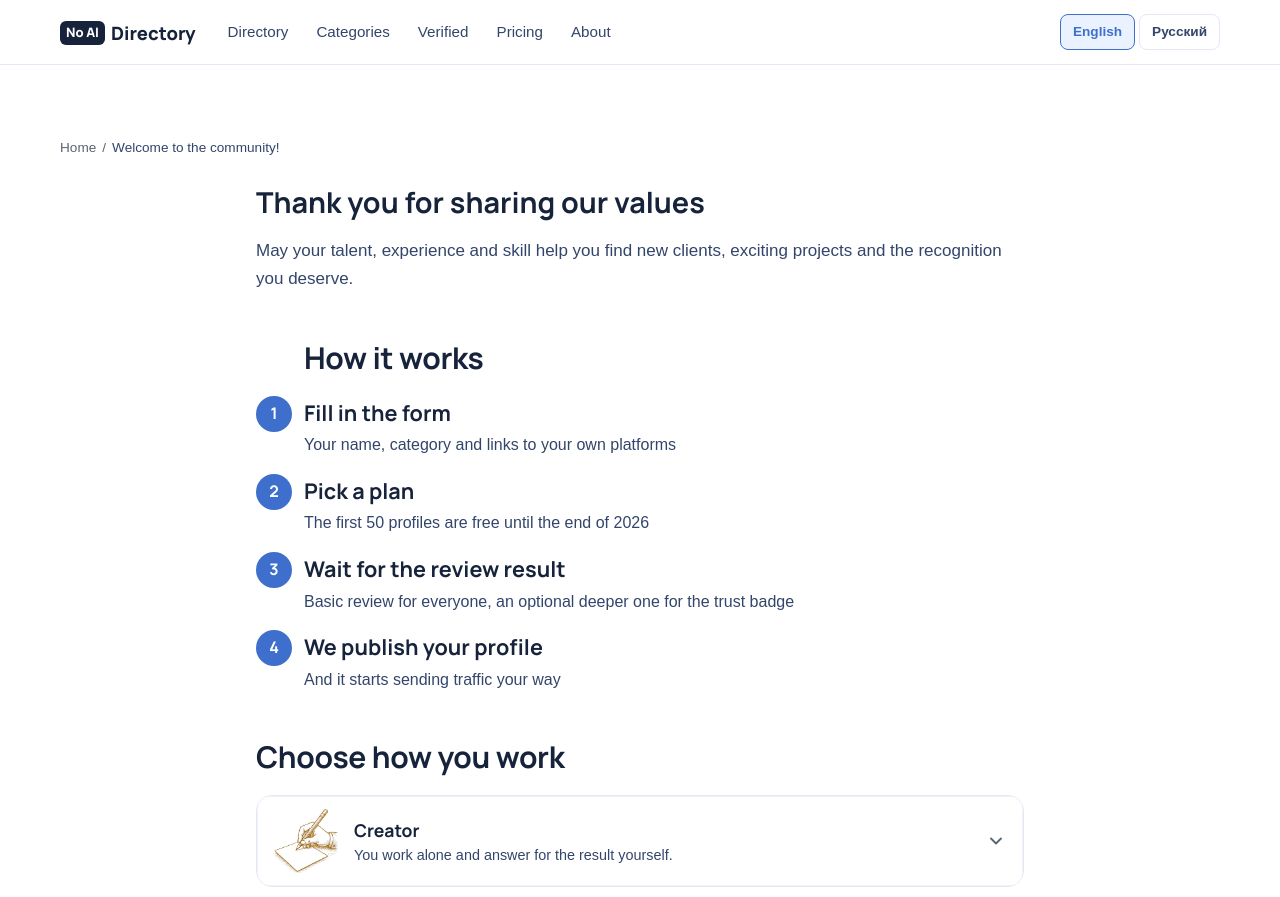
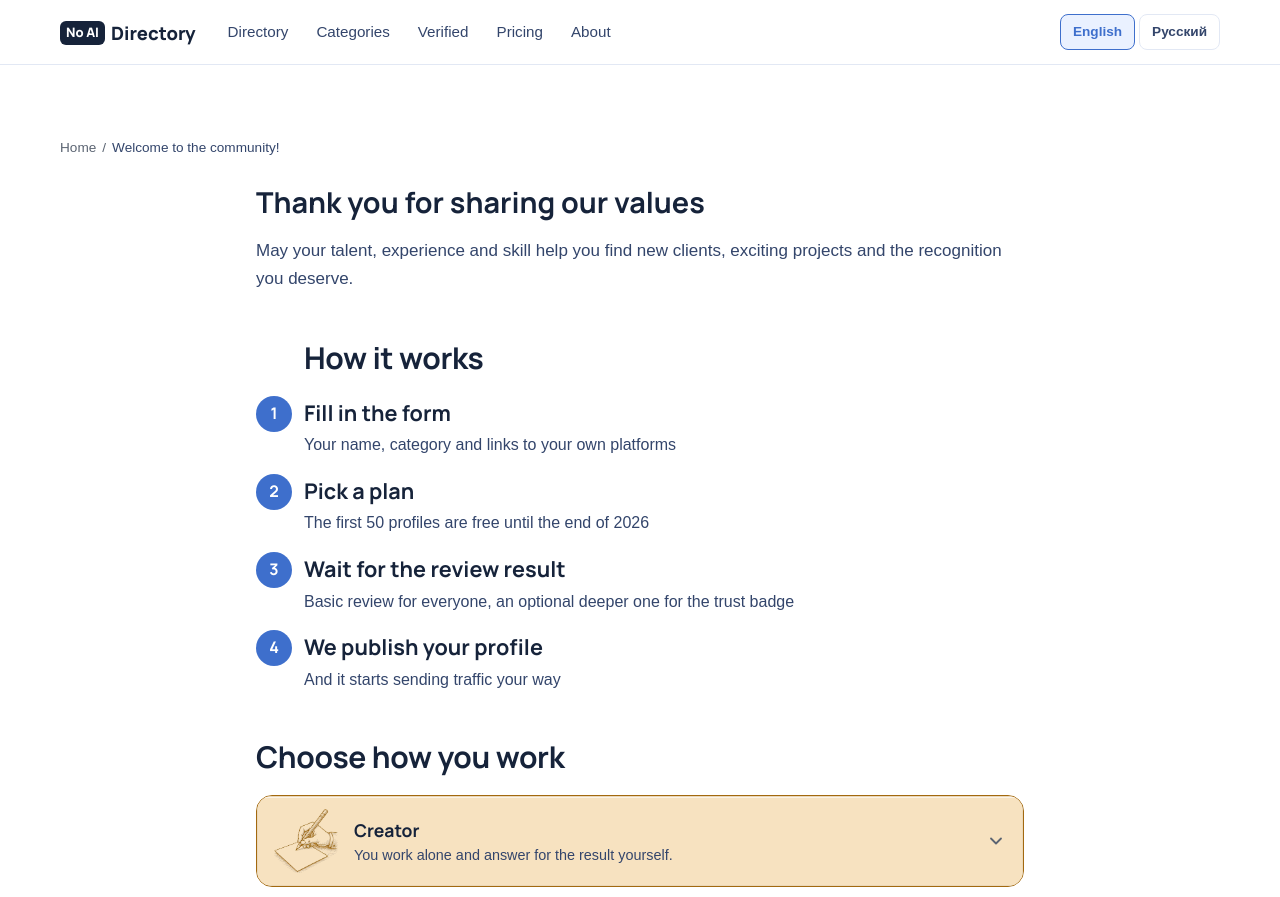
Before and after one commit to dm100usa-oss/no-ai-marketplace, a Next.js app: page /en/join in a window 1280 px wide. Shown: the top 897 px of the page. Built offline with nearby package versions, Linux system fonts and the light colour scheme; a web font is replaced by a local one.

Commit message:
Add files via upload

```diff
--- a/src/components/JoinPicker.tsx
+++ b/src/components/JoinPicker.tsx
@@ -56,7 +56,7 @@ export function JoinPicker({ lang, dict }: { lang: Locale; dict: Dictionary }) {
               key={type}
               className="overflow-hidden rounded-2xl border"
               style={{
-                borderColor: active ? tone.solid : "var(--color-line)",
+                borderColor: tone.solid,
                 borderWidth: active ? 2 : 1,
               }}
             >
@@ -67,7 +67,7 @@ export function JoinPicker({ lang, dict }: { lang: Locale; dict: Dictionary }) {
                 aria-expanded={active}
                 className="press-btn flex w-full items-center gap-4 p-4 text-left"
                 style={{
-                  background: active ? tone.bg : "#fff",
+                  background: tone.bg,
                   ["--press-bg" as string]: tone.bg,
                 }}
               >
```
